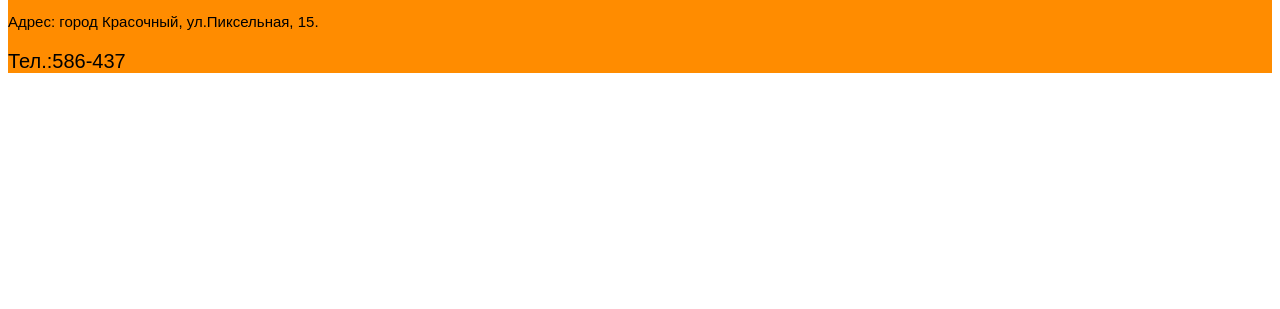
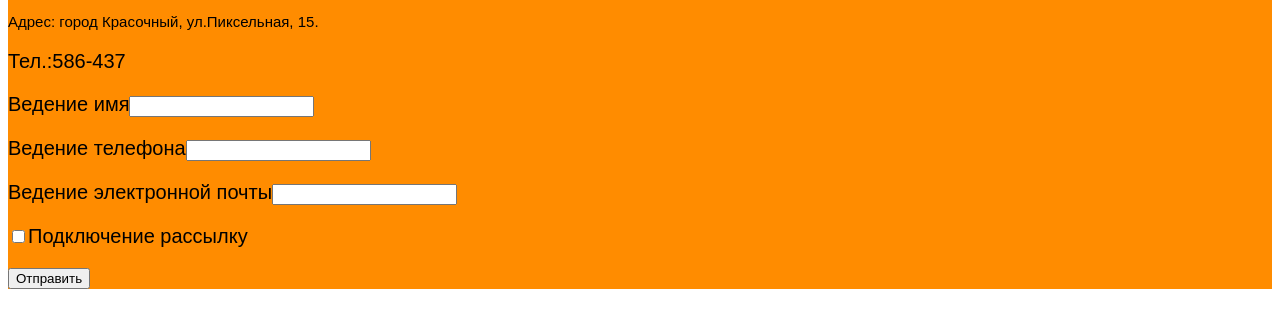
Before and after one commit to imh346723/khamzat-site3, a plain HTML site: page index.html in a window 1280 px wide. Shown: the part 2776-3085 px from the top of the page. Before the commit the page ends 2869 px from the top, so only its background shows below. Drawn offline with Linux system fonts and the light colour scheme.

Commit message:
Update index.html

```diff
--- a/index.html
+++ b/index.html
@@ -68,6 +68,13 @@
             <a href="#start" style="color:black;font-size:20px">В начало страницы</a>
             <p style="font-size:15px">Адрес: город Красочный, ул.Пиксельная, 15.</p>
             <p>Тел.:586-437</p>
+                <form>
+        <p><label>Ведение имя<input type="text"></label></p>
+        <p><label>Ведение телефона<input type="tel"></label></p>
+        <p><label>Ведение электронной почты<input type="email"><label></p>
+        <p><label><input type="checkbox">Подключение рассылку</label></p>
+        <input type="submit" value="Отправить">
+    </form>
         </footer>
     </body>
 </html>
```
